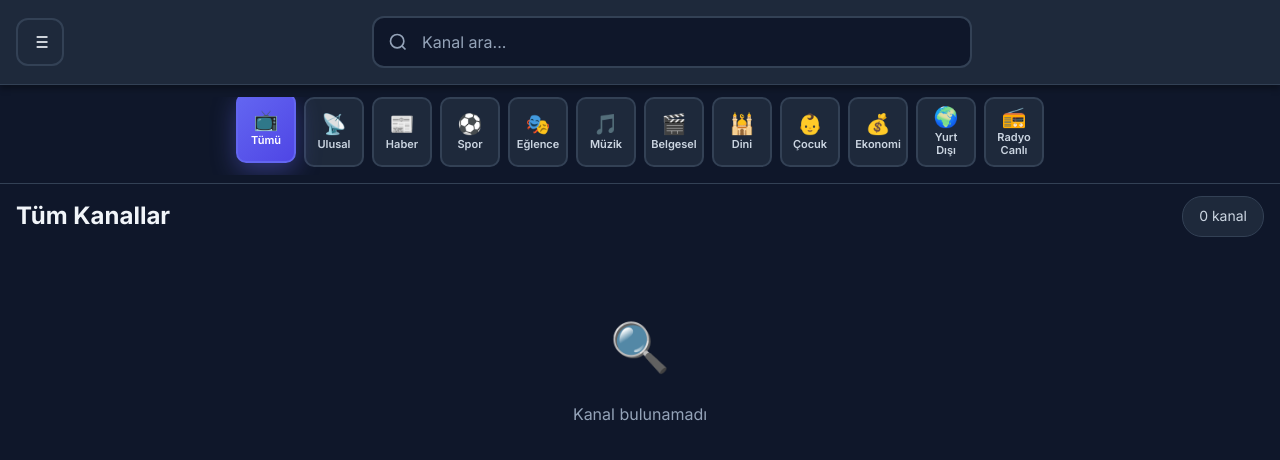
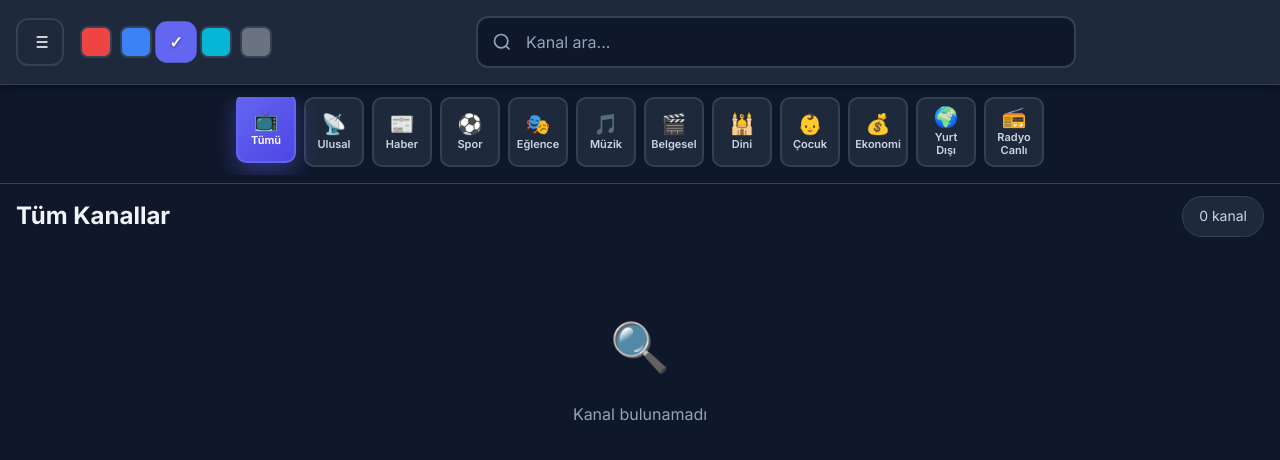
Before and after one commit to pcwolfman/plustv, a plain HTML site: page index.html in a window 1280 px wide. Drawn offline with nearby package versions, Linux system fonts and the light colour scheme; no server answers.

Commit message:
Add files via upload

```diff
--- a/index.html
+++ b/index.html
@@ -26,6 +26,13 @@
                             <line x1="3" y1="18" x2="3.01" y2="18"></line>
                         </svg>
                     </button>
+                </div>
+                <div class="color-picker-container">
+                    <button class="color-picker-btn" data-color="red" title="Kırmızı Tema" style="background: #ef4444;"></button>
+                    <button class="color-picker-btn" data-color="blue" title="Mavi Tema" style="background: #3b82f6;"></button>
+                    <button class="color-picker-btn" data-color="purple" title="Mor Tema" style="background: #6366f1;"></button>
+                    <button class="color-picker-btn" data-color="turquoise" title="Turkuaz Tema" style="background: #06b6d4;"></button>
+                    <button class="color-picker-btn" data-color="gray" title="Gri Tema" style="background: #6b7280;"></button>
                 </div>
                 <div class="search-box">
                     <svg class="search-icon" width="20" height="20" viewBox="0 0 24 24" fill="none" stroke="currentColor" stroke-width="2">
--- a/player.js
+++ b/player.js
@@ -19,6 +19,9 @@ const loadingPlayer = document.getElementById('loadingPlayer');
 
 // Initialize
 document.addEventListener('DOMContentLoaded', () => {
+    // Load saved theme
+    const savedTheme = localStorage.getItem('theme') || 'purple';
+    document.documentElement.setAttribute('data-theme', savedTheme);
     // Get channel ID from URL
     const urlParams = new URLSearchParams(window.location.search);
     const channelId = urlParams.get('id');
--- a/script.js
+++ b/script.js
@@ -15,6 +15,10 @@ let viewIcon;
 
 // Initialize
 document.addEventListener('DOMContentLoaded', () => {
+    // Load saved theme
+    const savedTheme = localStorage.getItem('theme') || 'purple';
+    applyTheme(savedTheme);
+
     loadChannelsFromM3U();
     setupEventListeners();
 });
@@ -64,6 +68,16 @@ function setupEventListeners() {
             changeView(views[nextIndex]);
         });
     }
+
+    // Color picker
+    const colorPickerBtns = document.querySelectorAll('.color-picker-btn');
+    colorPickerBtns.forEach(btn => {
+        btn.addEventListener('click', () => {
+            const color = btn.dataset.color;
+            applyTheme(color);
+            localStorage.setItem('theme', color);
+        });
+    });
 
     // Initialize view
     changeView(currentView, false);
@@ -313,6 +327,21 @@ function handleSearch(e) {
 }
 
 
+// Apply Theme
+function applyTheme(color) {
+    document.documentElement.setAttribute('data-theme', color);
+
+    // Update active state
+    const colorPickerBtns = document.querySelectorAll('.color-picker-btn');
+    colorPickerBtns.forEach(btn => {
+        if (btn.dataset.color === color) {
+            btn.classList.add('active');
+        } else {
+            btn.classList.remove('active');
+        }
+    });
+}
+
 // Show Error
 function showError(message) {
     const errorDiv = document.createElement('div');
--- a/styles.css
+++ b/styles.css
@@ -19,6 +19,37 @@
     --danger: #ef4444;
     --shadow: rgba(0, 0, 0, 0.3);
     --shadow-lg: rgba(0, 0, 0, 0.5);
+}
+
+/* Color Themes */
+:root[data-theme="red"] {
+    --primary: #ef4444;
+    --primary-dark: #dc2626;
+    --primary-light: #f87171;
+}
+
+:root[data-theme="blue"] {
+    --primary: #3b82f6;
+    --primary-dark: #2563eb;
+    --primary-light: #60a5fa;
+}
+
+:root[data-theme="purple"] {
+    --primary: #6366f1;
+    --primary-dark: #4f46e5;
+    --primary-light: #818cf8;
+}
+
+:root[data-theme="turquoise"] {
+    --primary: #06b6d4;
+    --primary-dark: #0891b2;
+    --primary-light: #22d3ee;
+}
+
+:root[data-theme="gray"] {
+    --primary: #6b7280;
+    --primary-dark: #4b5563;
+    --primary-light: #9ca3af;
 }
 
 body {
@@ -59,6 +90,48 @@ body {
     position: relative;
     flex-shrink: 0;
     z-index: 10;
+}
+
+.color-picker-container {
+    display: flex;
+    align-items: center;
+    gap: 0.5rem;
+    flex-shrink: 0;
+}
+
+.color-picker-btn {
+    width: 32px;
+    height: 32px;
+    border-radius: 8px;
+    border: 2px solid var(--border);
+    cursor: pointer;
+    transition: all 0.2s ease;
+    flex-shrink: 0;
+    position: relative;
+}
+
+.color-picker-btn:hover {
+    transform: scale(1.1);
+    border-color: var(--primary);
+    box-shadow: 0 0 0 2px rgba(99, 102, 241, 0.2);
+}
+
+.color-picker-btn.active {
+    border-color: var(--primary);
+    box-shadow: 0 0 0 2px var(--primary);
+    transform: scale(1.15);
+}
+
+.color-picker-btn.active::after {
+    content: '✓';
+    position: absolute;
+    top: 50%;
+    left: 50%;
+    transform: translate(-50%, -50%);
+    color: white;
+    font-size: 14px;
+    font-weight: bold;
+    text-shadow: 0 1px 2px rgba(0, 0, 0, 0.5);
 }
 
 .search-box {
@@ -666,6 +739,15 @@ body {
         height: 18px;
     }
 
+    .color-picker-container {
+        gap: 0.375rem;
+    }
+
+    .color-picker-btn {
+        width: 28px;
+        height: 28px;
+    }
+
     .search-box {
         max-width: 100%;
     }
@@ -748,6 +830,19 @@ body {
     .search-box input {
         padding: 0.75rem 0.875rem 0.75rem 2.5rem;
         font-size: 0.9375rem;
+    }
+
+    .color-picker-container {
+        gap: 0.25rem;
+    }
+
+    .color-picker-btn {
+        width: 24px;
+        height: 24px;
+    }
+
+    .color-picker-btn.active::after {
+        font-size: 12px;
     }
 
     .categories-section {
```
